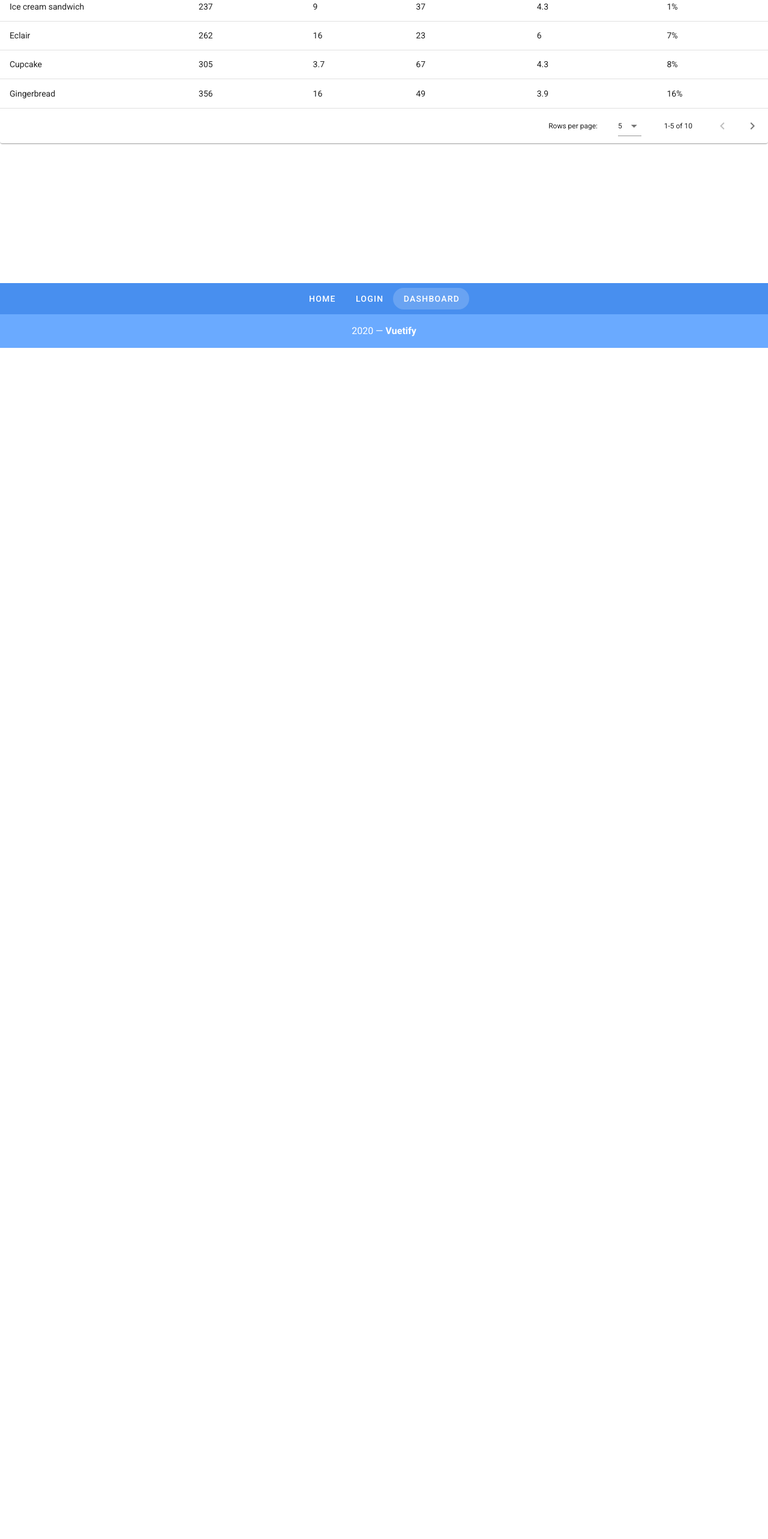
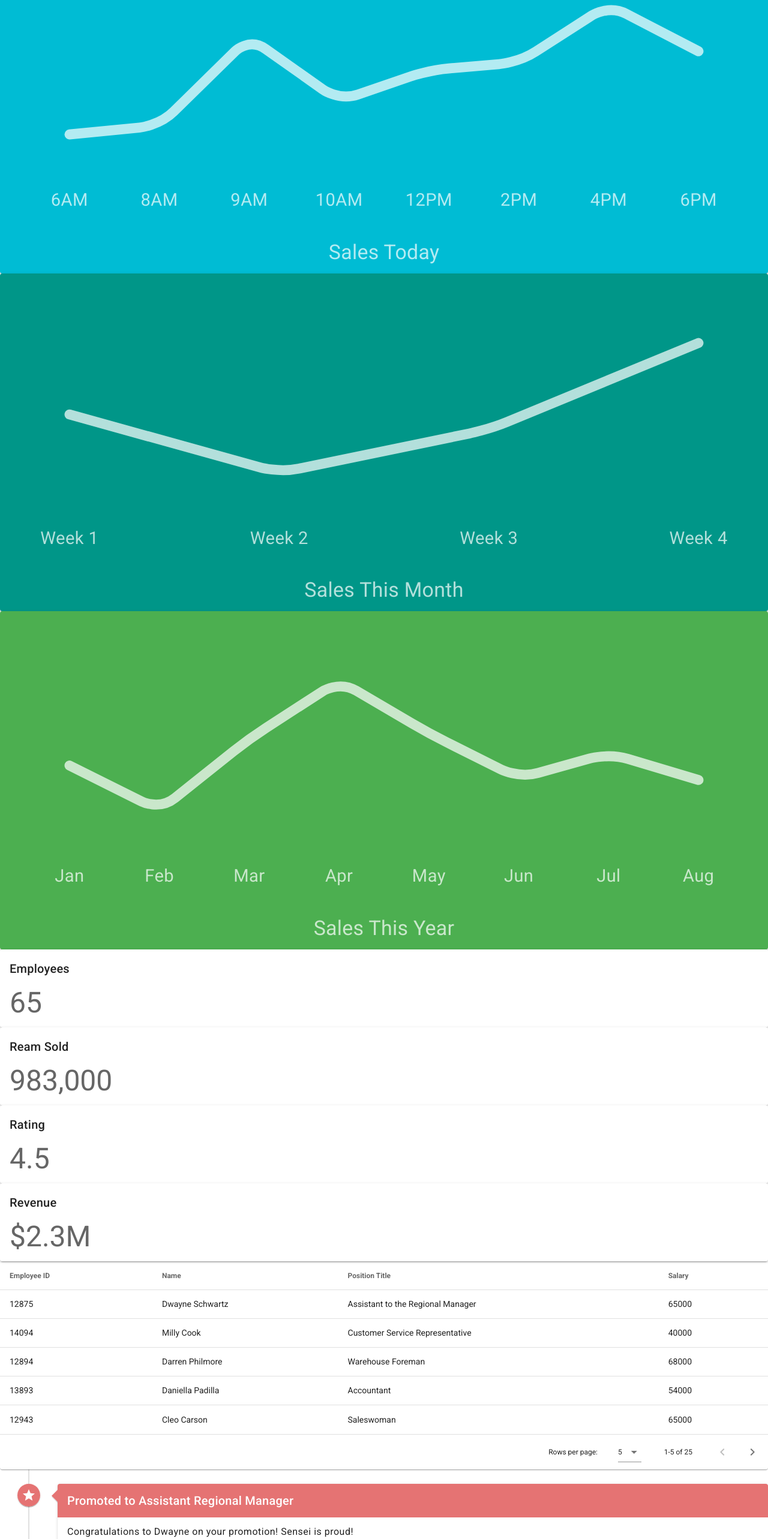
Before and after one commit to nakajima1412/beautify-with-vuetify, a Vue app: page /dashboard in a window 1280 px wide. Shown: the part 220-2786 px from the top of the page at 60% size. Before the commit the page ends 800 px from the top, so only its background shows below. Built offline with nearby package versions, Linux system fonts and the light colour scheme.

Commit message:
Add: components, data

```diff
--- /dev/null
+++ b/src/components/EmployeesTable.vue
@@ -0,0 +1,41 @@
+<template>
+  <v-data-table
+    :headers="headers"
+    :items="employees"
+    :items-per-page="5"
+    class="elevation-1"
+    @click:row="selectRow"
+    :multi-sort="true"
+  ></v-data-table>
+</template>
+
+<script>
+export default {
+  name: 'EmployeesTable',
+  props: {
+    employees: {
+      type: Array,
+      required: true
+    }
+  },
+  data: () => ({
+    headers: [
+      { text: 'Employee ID', value: 'id' },
+      { text: 'Name', value: 'name' },
+      { text: 'Position Title', value: 'title' },
+      { text: 'Salary', value: 'salary' }
+    ]
+  }),
+  methods: {
+    selectRow(event) {
+      const employee = {
+        name: event.name,
+        title: event.title
+      }
+      this.$emit('select-employee', employee)
+    }
+  }
+}
+</script>
+
+<style lang="scss" scoped></style>
--- /dev/null
+++ b/src/components/EventTimeline.vue
@@ -0,0 +1,34 @@
+<template>
+  <v-timeline align-top :dense="true">
+    <v-timeline-item
+      v-for="(item, i) in timeline"
+      :key="i"
+      :color="item.color"
+      :icon="item.icon"
+      fill-dot
+    >
+      <v-card :color="item.color" dark>
+        <v-card-title class="title pt-3 pb-3">
+          <h3 class="title">{{ item.title }}</h3>
+        </v-card-title>
+        <v-card-text class="white text--primary">
+          <p class="pt-3 body-1 mb-0">
+            {{ item.text }}
+          </p>
+        </v-card-text>
+      </v-card>
+    </v-timeline-item>
+  </v-timeline>
+</template>
+
+<script>
+export default {
+  name: 'EventTimeline',
+  props: {
+    timeline: {
+      type: Array,
+      required: true
+    }
+  }
+}
+</script>
--- /dev/null
+++ b/src/components/SalesGraph.vue
@@ -0,0 +1,31 @@
+<template>
+  <v-card :color="sale.color" dark>
+    <v-card-text>
+      <v-sparkline
+        :value="sale.sales"
+        :labels="sale.labels"
+        color="rgba(255, 255, 255, .7)"
+        height="100"
+        padding="24"
+        stroke-linecap="round"
+        smooth
+      />
+    </v-card-text>
+
+    <v-card-text class="text-center">
+      <div class="display-1">{{ sale.title }}</div>
+    </v-card-text>
+  </v-card>
+</template>
+
+<script>
+export default {
+  name: 'SalesGraph',
+  props: {
+    sale: {
+      type: Object,
+      required: true
+    }
+  }
+}
+</script>
--- /dev/null
+++ b/src/components/StatisticCard.vue
@@ -0,0 +1,20 @@
+<template>
+  <v-card>
+    <v-card-title>{{ statistic.title }}</v-card-title>
+    <v-card-text class="display-2">{{ statistic.value }}</v-card-text>
+  </v-card>
+</template>
+
+<script>
+export default {
+  name: 'StatisticCard',
+  props: {
+    statistic: {
+      type: Object,
+      required: true
+    }
+  }
+}
+</script>
+
+<style lang="scss" scoped></style>
--- /dev/null
+++ b/src/data/employees.json
@@ -0,0 +1,152 @@
+[
+  {
+    "id": 12875,
+    "name": "Dwayne Schwartz",
+    "title": "Assistant to the Regional Manager",
+    "salary": 65000
+  },
+  {
+    "id": 14094,
+    "name": "Milly Cook",
+    "title": "Customer Service Representative",
+    "salary": 40000
+  },
+  {
+    "id": 12894,
+    "name": "Darren Philmore",
+    "title": "Warehouse Foreman",
+    "salary": 68000
+  },
+  {
+    "id": 13893,
+    "name": "Daniella Padilla",
+    "title": "Accountant",
+    "salary": 54000
+  },
+  {
+    "id": 12943,
+    "name": "Cleo Carson",
+    "title": "Saleswoman",
+    "salary": 65000
+  },
+  {
+    "id": 19523,
+    "name": "Evangeline Blake",
+    "title": "Saleswoman",
+    "salary": 65000
+  },
+  {
+    "id": 18349,
+    "name": "Tory Henderson",
+    "title": "Human Resources Representative",
+    "salary": 60000
+  },
+  {
+    "id": 11853,
+    "name": "Max Scarn",
+    "title": "Regional Manager",
+    "salary": 70000
+  },
+  {
+    "id": 14821,
+    "name": "Daniella Padilla",
+    "title": "Secretary",
+    "salary": 45000
+  },
+  {
+    "id": 15834,
+    "name": "Felix Mendez",
+    "title": "Salesman",
+    "salary": 65000
+  },
+  {
+    "id": 84363,
+    "name": "Kurt Peck",
+    "title": "Salesman",
+    "salary": 65000
+  },
+  {
+    "id": 83724,
+    "name": "Hayley Santos",
+    "title": "Accountant",
+    "salary": 54000
+  },
+  {
+    "id": 38542,
+    "name": "Hannah Lamb",
+    "title": "Saleswoman",
+    "salary": 65000
+  },
+  {
+    "id": 84624,
+    "name": "Melanie Jensen",
+    "title": "Saleswoman",
+    "salary": 65000
+  },
+  {
+    "id": 96825,
+    "name": "Tianna Dorsey",
+    "title": "Intern",
+    "salary": 30000
+  },
+  {
+    "id": 48235,
+    "name": "Stan Zuniga",
+    "title": "Salesman",
+    "salary": 65000
+  },
+  {
+    "id": 27937,
+    "name": "Robert Lambert",
+    "title": "Accountant",
+    "salary": 54000
+  },
+  {
+    "id": 43820,
+    "name": "Saskia Hubbard",
+    "title": "Saleswoman",
+    "salary": 65000
+  },
+  {
+    "id": 10053,
+    "name": "Katy Harrington",
+    "title": "Saleswoman",
+    "salary": 65000
+  },
+  {
+    "id": 43289,
+    "name": "Lottie Noble",
+    "title": "Intern",
+    "salary": 30000
+  },
+  {
+    "id": 12476,
+    "name": "Khadijah Clayton",
+    "title": "Salesman",
+    "salary": 65000
+  },
+  {
+    "id": 75313,
+    "name": "Bailey Norton",
+    "title": "Accountant",
+    "salary": 54000
+  },
+  {
+    "id": 86321,
+    "name": "Aliyah McKinney",
+    "title": "Saleswoman",
+    "salary": 65000
+  },
+  {
+    "id": 12363,
+    "name": "Caroline Mayer",
+    "title": "Saleswoman",
+    "salary": 65000
+  },
+  {
+    "id": 87542,
+    "name": "Ryan Johnson",
+    "title": "Intern",
+    "salary": 30000
+  }
+]
--- /dev/null
+++ b/src/data/sales.json
@@ -0,0 +1,20 @@
+[
+  {
+    "title": "Sales Today",
+    "sales": [423, 446, 675, 510, 590, 610, 760, 639],
+    "color": "cyan",
+    "labels": ["6AM", "8AM", "9AM", "10AM", "12PM", "2PM", "4PM", "6PM"]
+  },
+  {
+    "title": "Sales This Month",
+    "sales": [325, 123, 273, 573],
+    "color": "teal",
+    "labels": ["Week 1", "Week 2", "Week 3", "Week 4"]
+  },
+  {
+    "title": "Sales This Year",
+    "sales": [746, 415, 943, 1372, 983, 651, 837, 639],
+    "color": "green",
+    "labels": ["Jan", "Feb", "Mar", "Apr", "May", "Jun", "Jul", "Aug"]
+  }
+]
--- /dev/null
+++ b/src/data/statistics.json
@@ -0,0 +1,18 @@
+[
+  {
+    "title": "Employees",
+    "value": "65"
+  },
+  {
+    "title": "Ream Sold",
+    "value": "983,000"
+  },
+  {
+    "title": "Rating",
+    "value": "4.5"
+  },
+  {
+    "title": "Revenue",
+    "value": "$2.3M"
+  }
+]
--- /dev/null
+++ b/src/data/timeline.json
@@ -0,0 +1,26 @@
+[
+  {
+    "color": "red lighten-2",
+    "icon": "mdi-star",
+    "title": "Promoted to Assistant Regional Manager",
+    "text": "Congratulations to Dwayne on your promotion! Sensei is proud!"
+  },
+  {
+    "color": "purple darken-1",
+    "icon": "mdi-ring",
+    "title": "PB & J Finally Together!",
+    "text": "Max Scarn here with a personal congratulations to the happy couple!"
+  },
+  {
+    "color": "green lighten-1",
+    "icon": "mdi-balloon",
+    "title": "Welcome Back to the Temp!",
+    "text": "Sorry about what happened at corporate, but I am glad you are back! - Max"
+  },
+  {
+    "color": "indigo",
+    "icon": "mdi-gift",
+    "title": "Reminder: Secret Santa Rules",
+    "text": "The maximum spending amount is $20. No iPods allowed."
+  }
+]
--- a/src/plugins/vuetify.js
+++ b/src/plugins/vuetify.js
@@ -4,4 +4,7 @@
 Vue.use(Vuetify);
 
 export default new Vuetify({
+  icons: {
+		iconfont: 'mdi'
+	}
 });
--- a/src/views/Dashboard.vue
+++ b/src/views/Dashboard.vue
@@ -1,139 +1,65 @@
 <template>
   <div>
     <h1>Dashboard</h1>
-    <v-data-table
-      :headers="headers"
-      :items="desserts"
-      :items-per-page="5"
-      class="elevation-1"
-      @click:row="selectRow"
-    ></v-data-table>
-    <v-snackbar
-      v-model="snackbar"
-    >
-      You have selected {{ currentItem }}
-      <template v-slot:action="{ attrs }">
-        <v-btn
-          color="pink"
-          text
-          v-bind="attrs"
-          @click="snackbar = false"
-        >
+
+    <SalesGraph v-for="sale in sales" :key="`${sale.title}`" :sale="sale" />
+
+    <StatisticCard
+      v-for="statistic in statistics"
+      :key="`${statistic.title}`"
+      :statistic="statistic"
+    />
+
+    <EmployeesTable :employees="employees" @select-employee="setEmployee" />
+
+    <EventTimeline :timeline="timeline" />
+
+    <v-snackbar v-model="snackbar">
+      You have selected {{ selectedEmployee.name }},
+      {{ selectedEmployee.title }}
+      <v-btn color="pink" text @click="snackbar = false">
         Close
       </v-btn>
-      </template>
     </v-snackbar>
   </div>
 </template>
 
 <script>
+import EmployeesTable from '../components/EmployeesTable'
+import EventTimeline from '../components/EventTimeline'
+import SalesGraph from '../components/SalesGraph'
+import StatisticCard from '../components/StatisticCard'
+import employeesData from '../data/employees.json'
+import timelineData from '../data/timeline.json'
+import salesData from '../data/sales.json'
+import statisticsData from '../data/statistics.json'
 export default {
-    data () {
+  name: 'DashboardPage',
+  components: {
+    EmployeesTable,
+    EventTimeline,
+    SalesGraph,
+    StatisticCard
+  },
+  data() {
     return {
-        currentItem: '',
+      employees: employeesData,
+      sales: salesData,
+      selectedEmployee: {
+        name: '',
+        title: ''
+      },
       snackbar: false,
-        headers: [
-          {
-            text: 'Dessert (100g serving)',
-            align: 'start',
-            sortable: false,
-            value: 'name',
-          },
-          { text: 'Calories', value: 'calories' },
-          { text: 'Fat (g)', value: 'fat' },
-          { text: 'Carbs (g)', value: 'carbs' },
-          { text: 'Protein (g)', value: 'protein' },
-          { text: 'Iron (%)', value: 'iron' },
-        ],
-        desserts: [
-          {
-            name: 'Frozen Yogurt',
-            calories: 159,
-            fat: 6.0,
-            carbs: 24,
-            protein: 4.0,
-            iron: '1%',
-          },
-          {
-            name: 'Ice cream sandwich',
-            calories: 237,
-            fat: 9.0,
-            carbs: 37,
-            protein: 4.3,
-            iron: '1%',
-          },
-          {
-            name: 'Eclair',
-            calories: 262,
-            fat: 16.0,
-            carbs: 23,
-            protein: 6.0,
-            iron: '7%',
-          },
-          {
-            name: 'Cupcake',
-            calories: 305,
-            fat: 3.7,
-            carbs: 67,
-            protein: 4.3,
-            iron: '8%',
-          },
-          {
-            name: 'Gingerbread',
-            calories: 356,
-            fat: 16.0,
-            carbs: 49,
-            protein: 3.9,
-            iron: '16%',
-          },
-          {
-            name: 'Jelly bean',
-            calories: 375,
-            fat: 0.0,
-            carbs: 94,
-            protein: 0.0,
-            iron: '0%',
-          },
-          {
-            name: 'Lollipop',
-            calories: 392,
-            fat: 0.2,
-            carbs: 98,
-            protein: 0,
-            iron: '2%',
-          },
-          {
-            name: 'Honeycomb',
-            calories: 408,
-            fat: 3.2,
-            carbs: 87,
-            protein: 6.5,
-            iron: '45%',
-          },
-          {
-            name: 'Donut',
-            calories: 452,
-            fat: 25.0,
-            carbs: 51,
-            protein: 4.9,
-            iron: '22%',
-          },
-          {
-            name: 'KitKat',
-            calories: 518,
-            fat: 26.0,
-            carbs: 65,
-            protein: 7,
-            iron: '6%',
-          },
-        ],
+      statistics: statisticsData,
+      timeline: timelineData
     }
   },
   methods: {
-      selectRow (event) {
+    setEmployee(event) {
       this.snackbar = true
-        this.currentItem = event.name
+      this.selectedEmployee.name = event.name
+      this.selectedEmployee.title = event.title
     }
-    },
+  }
 }
 </script>
```
Lines whose indentation alone changed are shown as unchanged.
